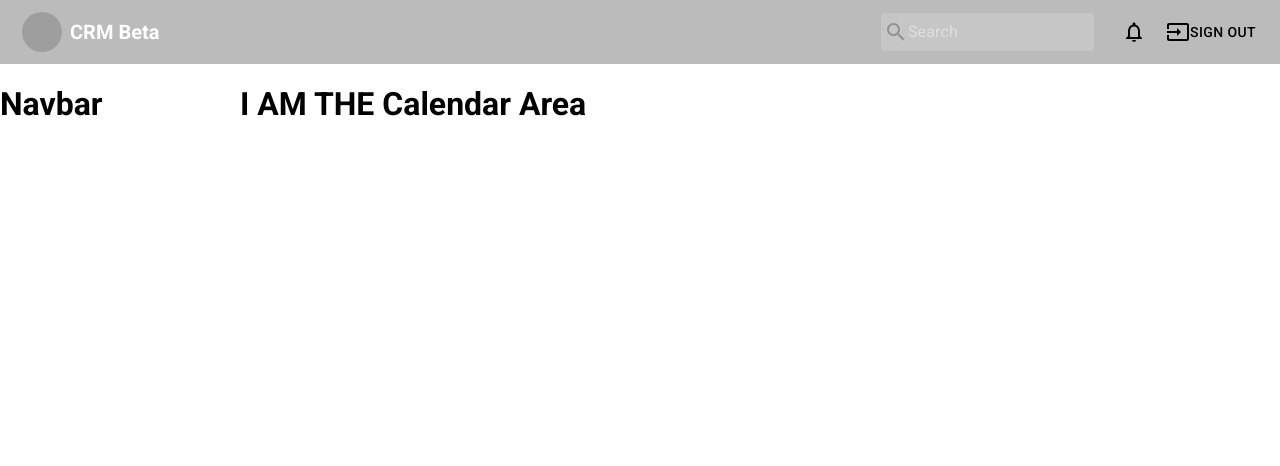
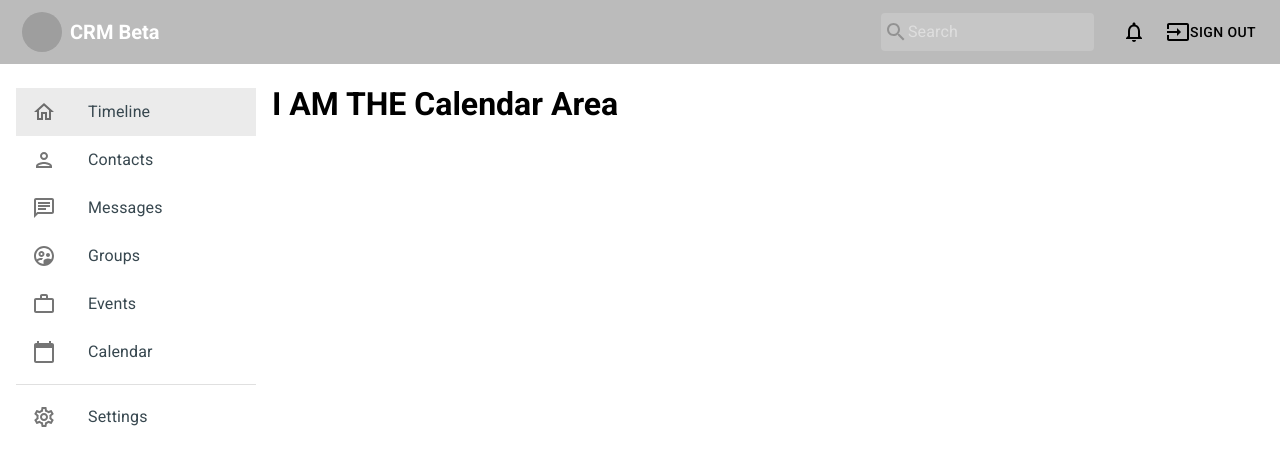
Before and after one commit to dock90/konek, a React (Create React App) app: page /calendar in a window 1280 px wide. Shown: the top 466 px of the page. Built offline with nearby package versions, Linux system fonts and the light colour scheme; no server answers; sample sign-in values are in the browser's storage; grey boxes are pictures that could not be loaded.

Commit message:
Setup navbar w/ routes

```diff
--- a/src/App.js
+++ b/src/App.js
@@ -16,13 +16,7 @@ const AppWrapper = styled.div`
 const authToken = localStorage.getItem('AUTH_TOKEN');
 
 const App = () => (
-  <AppWrapper>
-    {authToken ? (
-      <DashboardLayout authToken={authToken} />
-    ) : (
-      <AuthLayout authToken={authToken} />
-    )}
-  </AppWrapper>
+  <AppWrapper>{authToken ? <DashboardLayout /> : <AuthLayout />}</AppWrapper>
 );
 
 export default App;
--- a/src/components/Header.js
+++ b/src/components/Header.js
@@ -6,6 +6,7 @@ import Badge from '@material-ui/core/Badge';
 import IconButton from '@material-ui/core/IconButton';
 import InputIcon from '@material-ui/icons/Input';
 import NotificationsIcon from '@material-ui/icons/NotificationsOutlined';
+import { auth } from '../firebase';
 
 // components
 import { H4 } from './Typography';
@@ -35,10 +36,16 @@ const Actions = styled.div`
 
 const Header = () => {
   const handleLogout = () => {
-    localStorage.removeItem('AUTH_TOKEN');
+    auth
+      .signOut()
+      .then(() => {
+        console.log('User Signed Out');
+        localStorage.removeItem('AUTH_TOKEN');
+      })
+      .catch(error => {
+        console.log('There was an error signing out: ', error);
+      });
   };
-
-  const notifications = ['Notification One'];
 
   return (
     <Layout>
@@ -53,15 +60,8 @@ const Header = () => {
       </Branding>
       <Actions>
         <SearchInput />
-        <IconButton
-          color="inherit"
-          // onClick={handleNotificationsOpen}
-          // ref={notificationsRef}
-        >
-          <Badge
-            // badgeContent={notifications.length}
-            variant="dot"
-          >
+        <IconButton color="inherit">
+          <Badge variant="dot">
             <NotificationsIcon />
           </Badge>
         </IconButton>
--- a/src/components/Navbar.js
+++ b/src/components/Navbar.js
@@ -1,17 +1,172 @@
 import React from 'react';
+import { Link } from 'react-router-dom';
 import styled from 'styled-components';
+// material
+import Divider from '@material-ui/core/Divider';
+import List from '@material-ui/core/List';
+import ListItem from '@material-ui/core/ListItem';
+import ListItemIcon from '@material-ui/core/ListItemIcon';
+import ListItemText from '@material-ui/core/ListItemText';
+// icons
+import CalendarTodayIcon from '@material-ui/icons/CalendarToday';
+import ChatIcon from '@material-ui/icons/ChatOutlined';
+import HomeIcon from '@material-ui/icons/HomeOutlined';
+import PersonIcon from '@material-ui/icons/PersonOutlined';
+import SettingsIcon from '@material-ui/icons/SettingsOutlined';
+import SupervisedUserCircleIcon from '@material-ui/icons/SupervisedUserCircleOutlined';
+import WorkOutlineIcon from '@material-ui/icons/WorkOutline';
 
 // styles
 const Layout = styled.div`
   display: flex;
+  flex-direction: column;
   background: #ffffff;
   width: 240px;
+  padding: 1rem;
 `;
 
-const Navbar = () => (
-  <Layout>
-    <h1>Navbar</h1>
-  </Layout>
-);
+const Navbar = () => {
+  const [selectedIndex, setSelectedIndex] = React.useState(0);
+
+  const handleListItemClick = (event, index, path) => {
+    setSelectedIndex(index);
+  };
+
+  return (
+    <Layout>
+      <List component="nav" aria-label="main mailbox folders">
+        <Link
+          to="/timeline"
+          style={{
+            textDecoration: 'none',
+            color: '#37474F',
+          }}
+        >
+          <ListItem
+            button
+            selected={selectedIndex === 0}
+            onClick={event => handleListItemClick(event, 0)}
+          >
+            <ListItemIcon>
+              <HomeIcon />
+            </ListItemIcon>
+            <ListItemText primary="Timeline" />
+          </ListItem>
+        </Link>
+        <Link
+          to="/contacts"
+          style={{
+            textDecoration: 'none',
+            color: '#37474F',
+          }}
+        >
+          <ListItem
+            button
+            selected={selectedIndex === 1}
+            onClick={event => handleListItemClick(event, 1)}
+          >
+            <ListItemIcon>
+              <PersonIcon />
+            </ListItemIcon>
+            <ListItemText primary="Contacts" />
+          </ListItem>
+        </Link>
+        <Link
+          to="/messages"
+          style={{
+            textDecoration: 'none',
+            color: '#37474F',
+          }}
+        >
+          <ListItem
+            button
+            selected={selectedIndex === 2}
+            onClick={event => handleListItemClick(event, 2)}
+          >
+            <ListItemIcon>
+              <ChatIcon />
+            </ListItemIcon>
+            <ListItemText primary="Messages" />
+          </ListItem>
+        </Link>
+        <Link
+          to="/groups"
+          style={{
+            textDecoration: 'none',
+            color: '#37474F',
+          }}
+        >
+          <ListItem
+            button
+            selected={selectedIndex === 3}
+            onClick={event => handleListItemClick(event, 3)}
+          >
+            <ListItemIcon>
+              <SupervisedUserCircleIcon />
+            </ListItemIcon>
+            <ListItemText primary="Groups" />
+          </ListItem>
+        </Link>
+        <Link
+          to="/events"
+          style={{
+            textDecoration: 'none',
+            color: '#37474F',
+          }}
+        >
+          <ListItem
+            button
+            selected={selectedIndex === 4}
+            onClick={event => handleListItemClick(event, 4)}
+          >
+            <ListItemIcon>
+              <WorkOutlineIcon />
+            </ListItemIcon>
+            <ListItemText primary="Events" />
+          </ListItem>
+        </Link>
+        <Link
+          to="/calendar"
+          style={{
+            textDecoration: 'none',
+            color: '#37474F',
+          }}
+        >
+          <ListItem
+            button
+            selected={selectedIndex === 5}
+            onClick={event => handleListItemClick(event, 5)}
+          >
+            <ListItemIcon>
+              <CalendarTodayIcon />
+            </ListItemIcon>
+            <ListItemText primary="Calendar" />
+          </ListItem>
+        </Link>
+      </List>
+      <Divider />
+      <List>
+        <Link
+          to="/profile"
+          style={{
+            textDecoration: 'none',
+            color: '#37474F',
+          }}
+        >
+          <ListItem
+            button
+            selected={selectedIndex === 6}
+            onClick={event => handleListItemClick(event, 6)}
+          >
+            <ListItemIcon>
+              <SettingsIcon />
+            </ListItemIcon>
+            <ListItemText primary="Settings" />
+          </ListItem>
+        </Link>
+      </List>
+    </Layout>
+  );
+};
 
 export default Navbar;
--- a/src/index.js
+++ b/src/index.js
@@ -8,7 +8,6 @@ import { createHttpLink } from 'apollo-link-http';
 import { InMemoryCache } from 'apollo-cache-inmemory';
 import { setContext } from 'apollo-link-context';
 import * as serviceWorker from './serviceWorker';
-import { auth } from './firebase';
 import App from './App';
 
 // link to graphql endpoint
```
Also changed, not shown: src/views/Auth/Login.js (+1 -7 lines).
